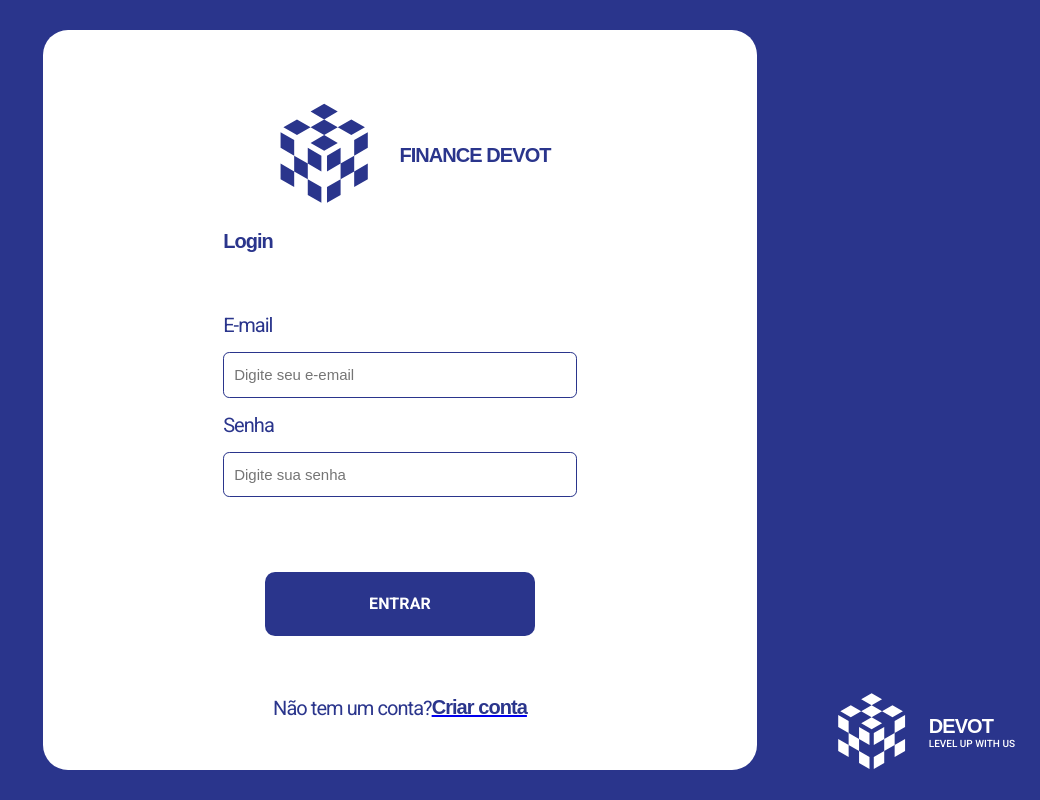
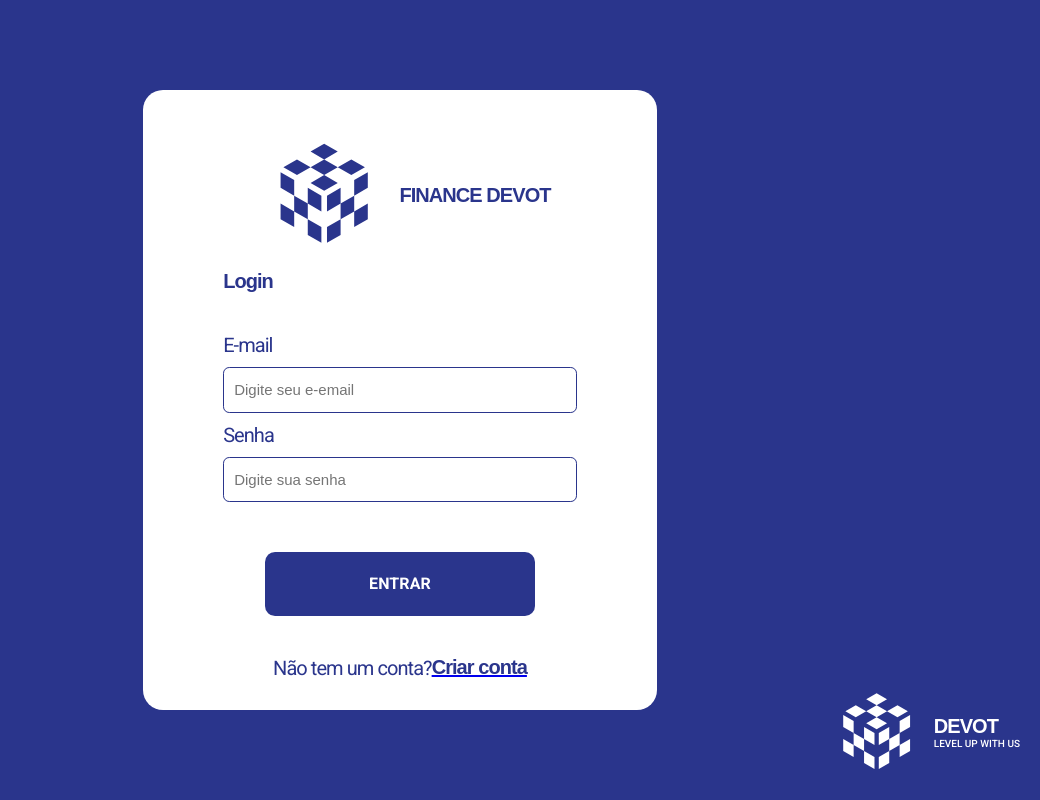
Before and after one commit to devot-academy/devot-finance-web, a Next.js app: page /login in a window 1280 px wide. Shown: the whole page, without its empty margins (240-1280 px from the left). Built offline with nearby package versions, Linux system fonts and the light colour scheme; a web font is replaced by a local one.

Commit message:
fix: change the resolution to HD

```diff
--- a/src/components/templates/login/styles.ts
+++ b/src/components/templates/login/styles.ts
@@ -11,8 +11,8 @@ export const Container = styled.div`
 `
 
 export const FormContent = styled.div`
-  border-radius: 2.5rem;
-  padding: 5rem 18rem;
+  border-radius: 2rem;
+  padding: 3rem 8rem;
   background-color: ${({ theme }) => theme.COLORS.BACKGROUND};
   display: flex;
   flex-direction: column;
@@ -28,7 +28,7 @@ export const FinanceLogoContent = styled.div`
 `
 
 export const Title = styled.div`
-  margin-bottom: 6rem;
+  margin-bottom: 4rem;
   width: 100%;
 `
 
@@ -40,12 +40,12 @@ export const Form = styled.div`
 `
 
 export const Label = styled.div`
-  margin-bottom: 1.5rem;
+  margin-bottom: 1rem;
   width: 100%;
 `
 
 export const ButtonContent = styled.div`
-  margin: 6rem auto;
+  margin: 4rem auto;
 `
 
 export const CreateAccountContent = styled.div`
@@ -59,7 +59,7 @@ export const LogoContent = styled.div`
   position: absolute;
   bottom: 0;
   right: 0;
-  margin: 1rem 2.5rem;
+  margin: 1rem 2rem;
   display: flex;
 `
 
@@ -71,5 +71,5 @@ export const LogoTextContent = styled.div`
 
 export const InputContent = styled.div`
   width: 100%;
-  margin-bottom: 1.5rem;
+  margin-bottom: 1rem;
 `
```
Also changed, not shown: src/components/organisms/sideBar/styles.ts (+8 -8 lines), src/components/templates/createAccount/styles.ts (+7 -7 lines).
